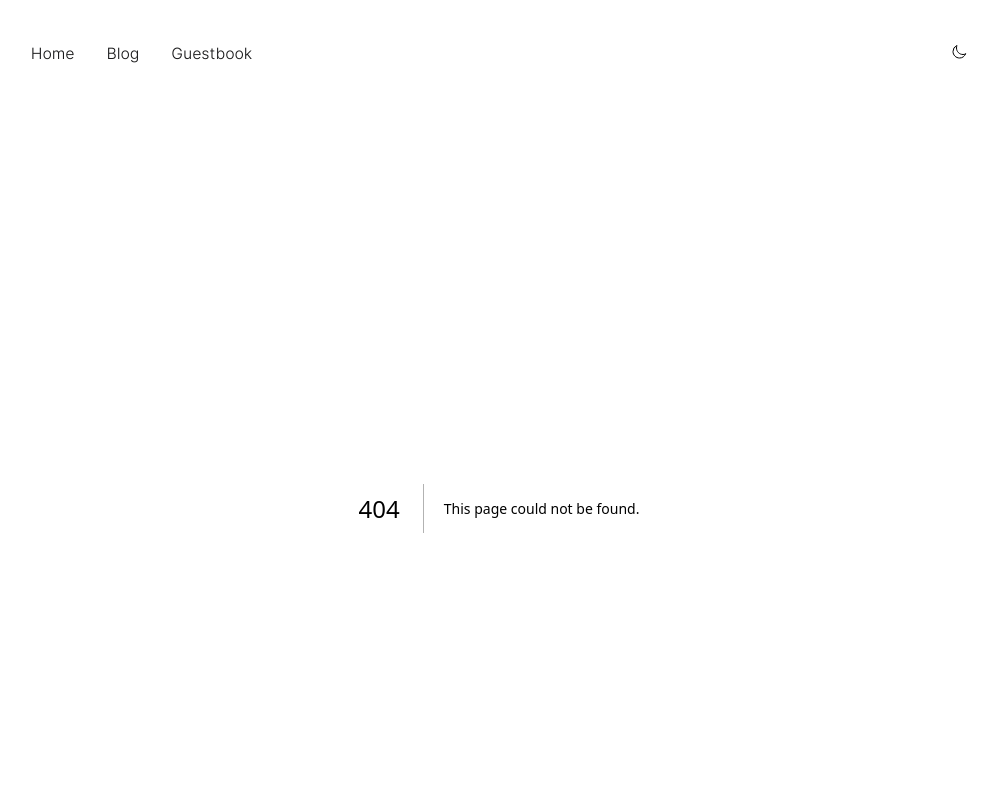
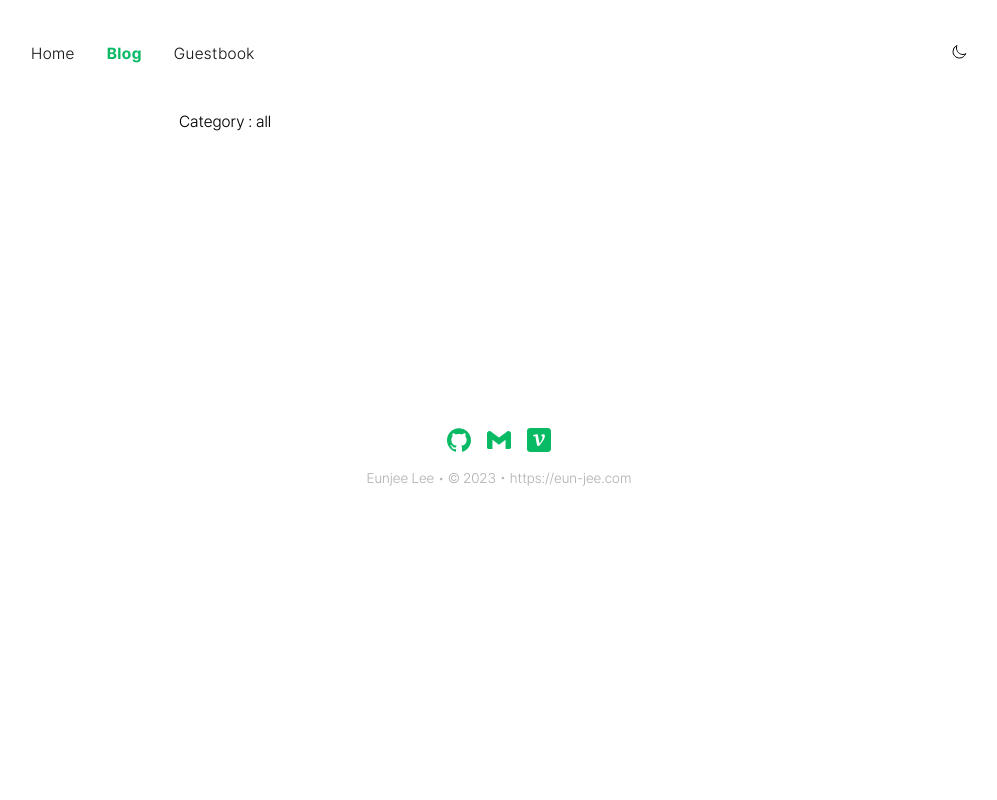
Before and after one commit to angielxx/eun-jee.com, a Next.js app: page /category in a window 1280 px wide. Before the commit this address had no page. Shown: the top 800 px of the page, without its empty margins (141-1138 px from the left). Built offline with nearby package versions, Linux system fonts and the light colour scheme.

Commit message:
feat: 카테고리 기능을 위한 라우팅 구조 수정

```diff
--- /dev/null
+++ b/src/app/category/[...slug]/page.tsx
@@ -0,0 +1,9 @@
+import Image from 'next/image';
+
+export default function Category() {
+  return (
+    <main className="">
+      <span>Category : all</span>
+    </main>
+  );
+}
--- a/src/app/blog/page.tsx
+++ b/src/app/category/page.tsx
@@ -1,9 +1,9 @@
 import Image from 'next/image';
 
-export default function Posts() {
+export default function Category() {
   return (
     <main className="">
-      <span>Posts</span>
+      <span>Category : all</span>
     </main>
   );
 }
--- a/src/components/common/Header/Header.tsx
+++ b/src/components/common/Header/Header.tsx
@@ -19,9 +19,9 @@ const Header = () => {
           status={pathname === '/' ? 'active' : 'default'}
         />
         <HeaderBtn
-          href="/blog"
+          href="/category"
           title="Blog"
-          status={pathname.startsWith('/blog') ? 'active' : 'default'}
+          status={pathname.startsWith('/category') ? 'active' : 'default'}
         />
         <HeaderBtn
           href="/guestbook"
```
Also changed, not shown: src/app/post/[...slug]/page.tsx (renamed from src/app/blog/[...slug]/page.tsx), src/content/post/cs/test.mdx (renamed from src/content/blog/CS/test.mdx), src/content/post/front-end/react/createPortal.mdx (renamed from src/content/blog/React/createPortal.mdx), src/content/post/test02.mdx (renamed from src/content/blog/test02.mdx), src/content/post/test03.mdx (renamed from src/content/blog/test03.mdx).
